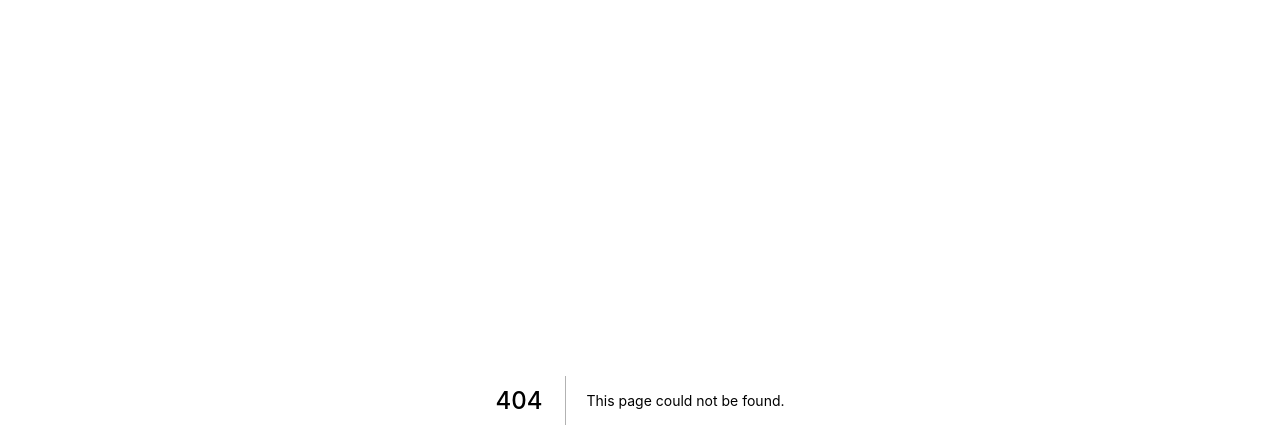
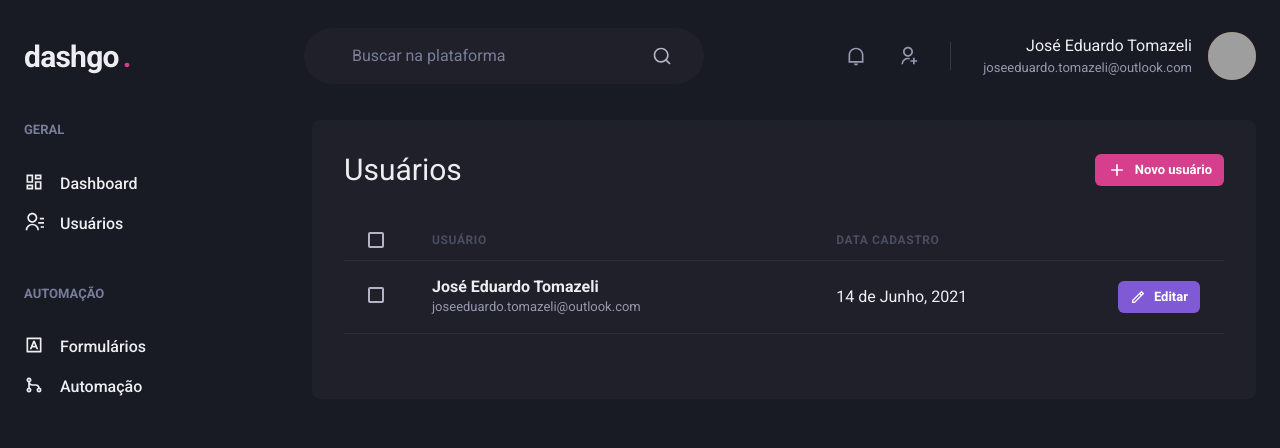
Before and after one commit to joseeduardotomazeli/dash-go, a Next.js app: page /users in a window 1280 px wide. Before the commit this address had no page. Shown: the top 448 px of the page. Built offline with nearby package versions, Linux system fonts and the light colour scheme; grey boxes are pictures that could not be loaded.

Commit message:
feat: add user list page

```diff
--- /dev/null
+++ b/src/pages/users/index.tsx
@@ -0,0 +1,101 @@
+import {
+  Box,
+  Flex,
+  Heading,
+  Button,
+  Icon,
+  Table,
+  Thead,
+  Tbody,
+  Tr,
+  Th,
+  Td,
+  Text,
+  Checkbox,
+} from '@chakra-ui/react';
+import { RiAddLine, RiPencilLine } from 'react-icons/ri';
+
+import Header from '../../components/Header';
+import Sidebar from '../../components/Sidebar';
+
+function UserList() {
+  return (
+    <Box>
+      <Header />
+
+      <Flex
+        marginX="auto"
+        marginY={6}
+        paddingX={6}
+        width="100%"
+        maxWidth={1480}
+      >
+        <Sidebar />
+
+        <Box flex={1} padding={8} borderRadius={8} backgroundColor="gray.800">
+          <Flex marginBottom={8} justify="space-between" align="center">
+            <Heading size="lg" fontWeight="normal">
+              Usuários
+            </Heading>
+
+            <Button
+              as="a"
+              size="sm"
+              colorScheme="pink"
+              leftIcon={<Icon as={RiAddLine} fontSize={20} />}
+              fontSize="small"
+            >
+              Novo usuário
+            </Button>
+          </Flex>
+
+          <Table colorScheme="whiteAlpha">
+            <Thead>
+              <Tr>
+                <Th paddingX={6} width={8} color="gray.300">
+                  <Checkbox colorScheme="pink" />
+                </Th>
+
+                <Th>Usuário</Th>
+                <Th>Data cadastro</Th>
+                <Th width={8} />
+              </Tr>
+            </Thead>
+
+            <Tbody>
+              <Tr>
+                <Td paddingX={6}>
+                  <Checkbox colorScheme="pink" />
+                </Td>
+
+                <Td>
+                  <Box>
+                    <Text fontWeight="bold">José Eduardo Tomazeli</Text>
+                    <Text color="gray.300" fontSize="small">
+                      joseeduardo.tomazeli@outlook.com
+                    </Text>
+                  </Box>
+                </Td>
+
+                <Td>14 de Junho, 2021</Td>
+                <Td>
+                  <Button
+                    as="a"
+                    size="sm"
+                    colorScheme="purple"
+                    leftIcon={<Icon as={RiPencilLine} fontSize={16} />}
+                    fontSize="small"
+                  >
+                    Editar
+                  </Button>
+                </Td>
+              </Tr>
+            </Tbody>
+          </Table>
+        </Box>
+      </Flex>
+    </Box>
+  );
+}
+
+export default UserList;
```
